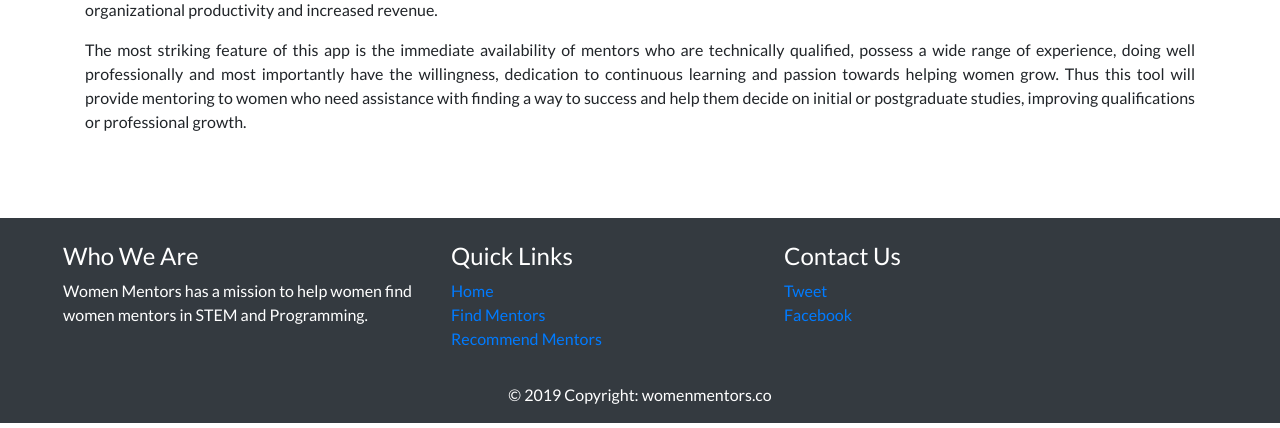
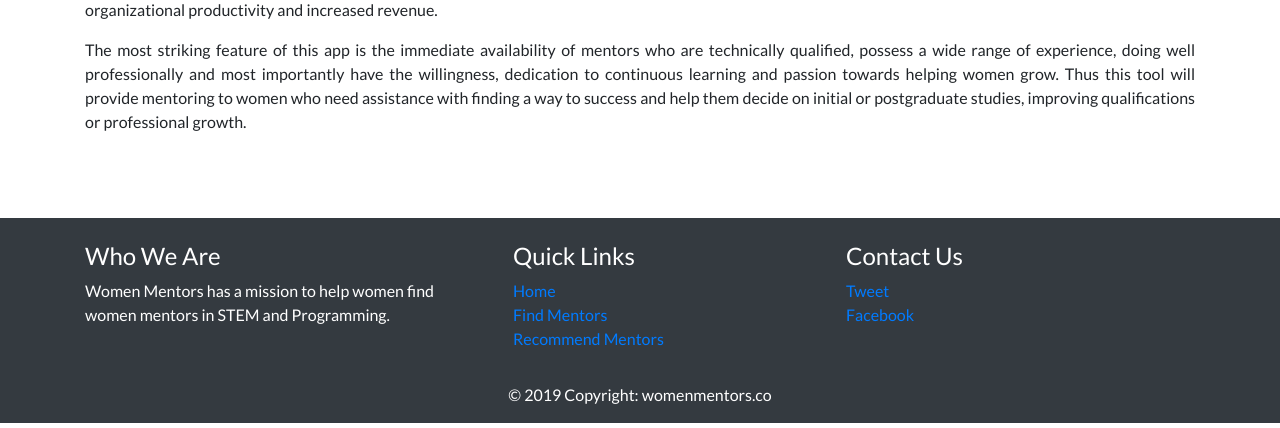
Before and after one commit to rupalgupta15/women-mentors, a Flask app: page /about in a window 1280 px wide. Shown: the part 372-800 px from the top of the page. Run offline with Flask 2, Linux system fonts and the light colour scheme; parts of the project's set-up code (start-up, migrations or seed data) failed here and were passed over; some libraries are stand-ins or nearby versions.

Commit message:
centered footr

```diff
--- a/flaskmentor/templates/layout.html
+++ b/flaskmentor/templates/layout.html
@@ -100,14 +100,14 @@
     <!-- Component: Footer -->
     <!--<footer class='page-footer footer-classic context-dark black'>-->
     <footer class="page-footer pt-4 bg-dark">
-        <div class='container ml-5 text-center text-md-left'>
+        <div class='container ml-10 text-center text-md-left'>
               <div class='row'>
                 <div class='col-sm-4 col-md-4 col-xs-6'>
                   <h4 style="color:white;">Who We Are</h4>
                   <p style="color:white;">Women Mentors has a mission to help women find women mentors in STEM and Programming. </p>
                 </div>
 
-                <div class='col-sm-4 col-md-3 ml-2 col-xs-6 offset-md-3'>
+                <div class='col-sm-4 col-md-3 ml-5 col-xs-6 offset-md-3'>
                  <h4 style="color:white;"> Quick Links</h4>
                  <ul class='list-unstyled'>  <!-- unstyled removes the bullets from list -->
                    <!-- another list class: list-inline -> shows elements horizontally rather than vertically -->
```
